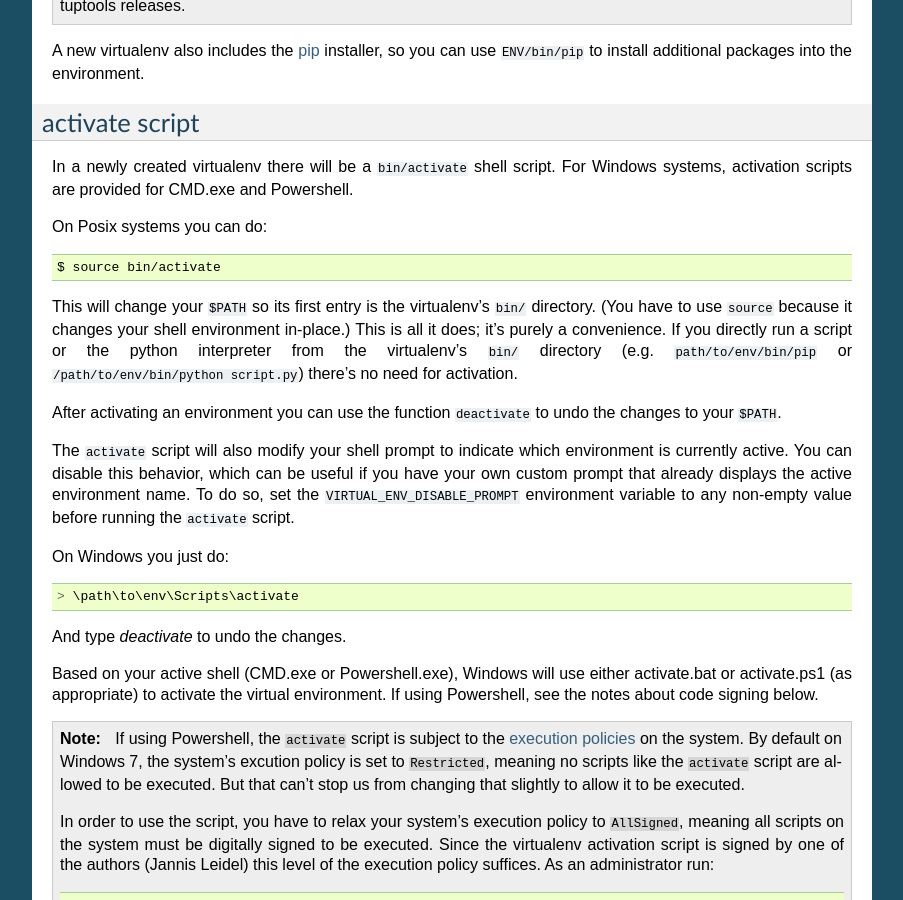
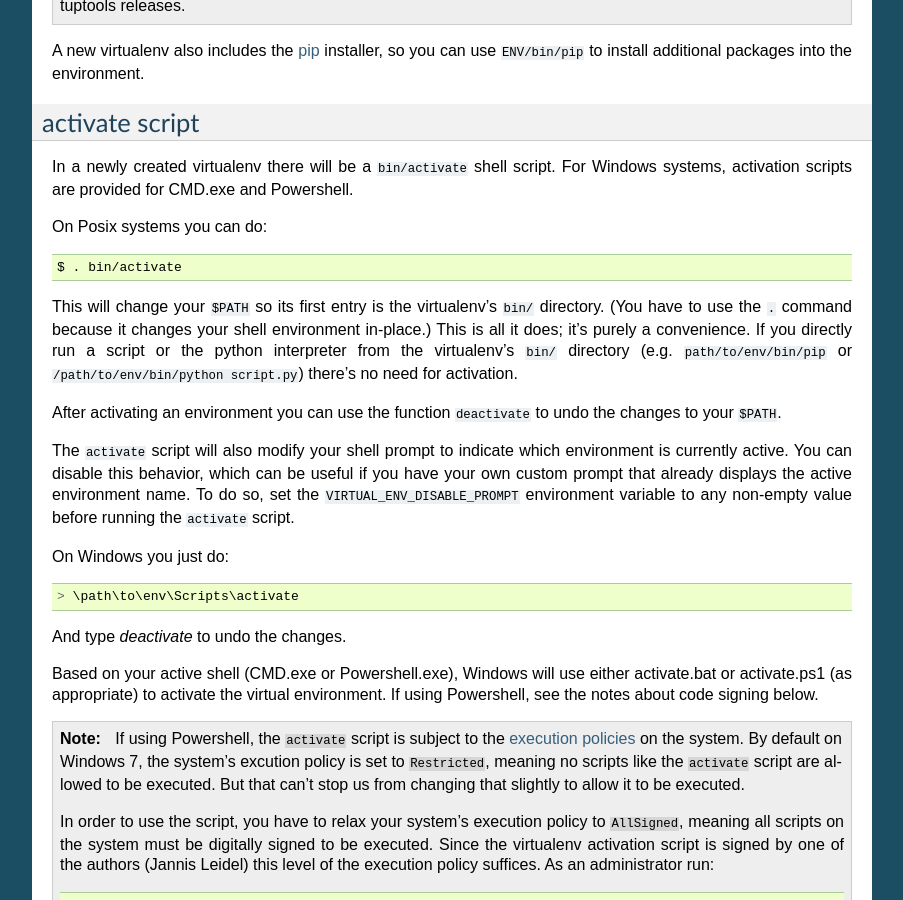
Before and after one commit to pypa/virtualenv, a Sphinx documentation site: the page built from docs/virtualenv.rst, in a window 1280 px wide and 900 px high, scrolled down 1523 px. Shown: the whole window, without its empty margins (198-1101 px from the left). Built offline with Sphinx 7.4.7, drawn with Linux system fonts in a browser that asks for light colours.

Commit message:
replace source with . on doc to support shells that don't have source command

```diff
--- a/docs/virtualenv.rst
+++ b/docs/virtualenv.rst
@@ -122,10 +122,10 @@ and Powershell.
 
 On Posix systems you can do::
 
-    $ source bin/activate
+    $ . bin/activate
 
 This will change your ``$PATH`` so its first entry is the virtualenv's
-``bin/`` directory. (You have to use ``source`` because it changes your
+``bin/`` directory. (You have to use the ``.`` command because it changes your
 shell environment in-place.) This is all it does; it's purely a
 convenience. If you directly run a script or the python interpreter
 from the virtualenv's ``bin/`` directory (e.g. ``path/to/env/bin/pip``
```
